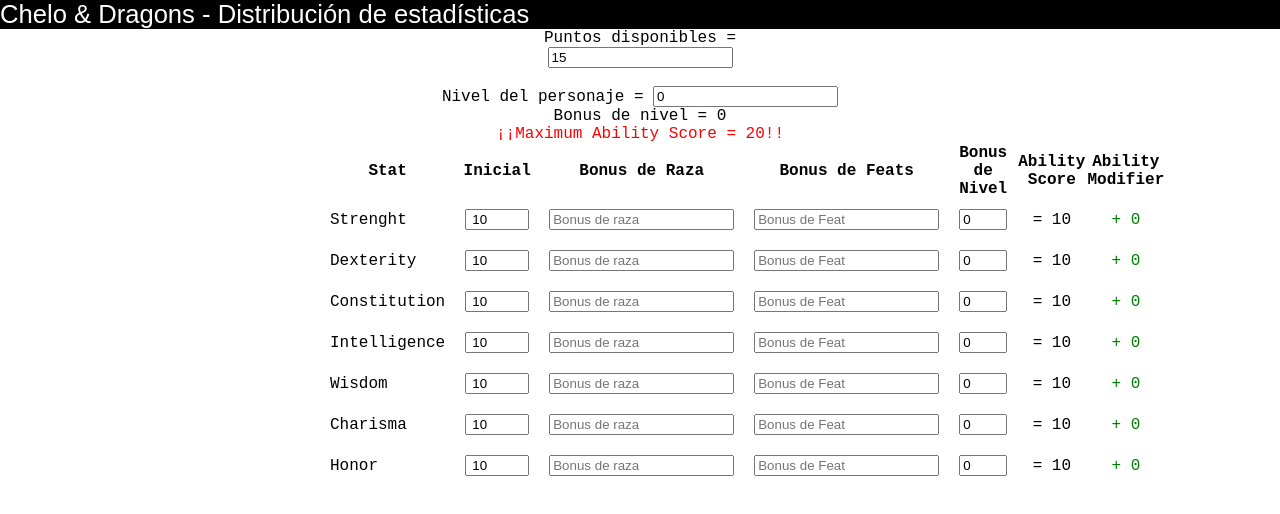
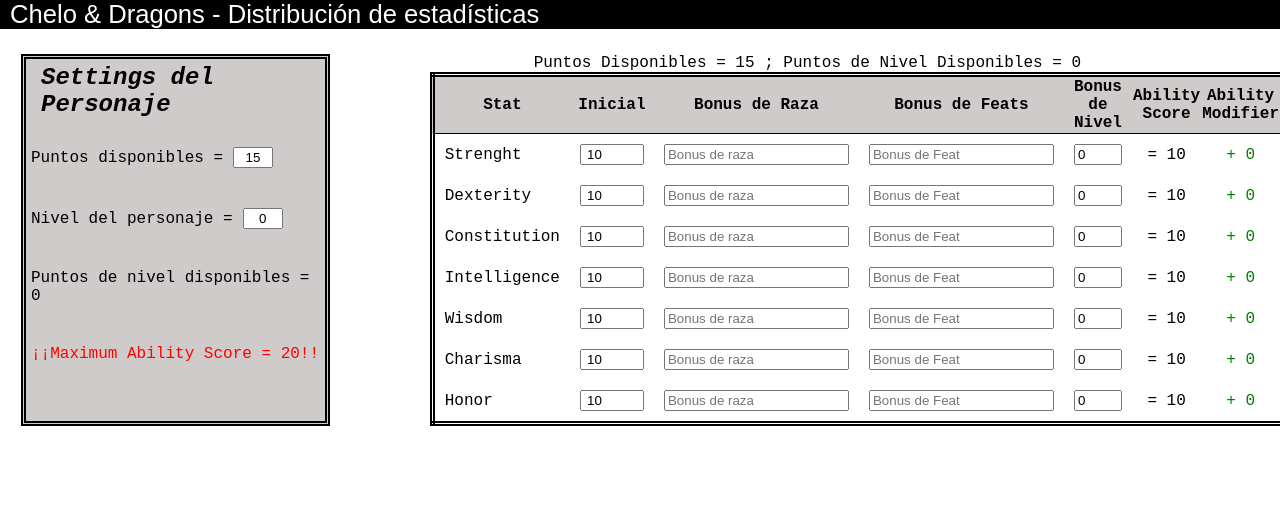
Before and after one commit to juanhosz/dnd_stat_distribution, a React (Create React App) app: page / in a window 1280 px wide. Shown: the top 514 px of the page. Built offline with nearby package versions, Linux system fonts and the light colour scheme.

Commit message:
move settings to left, improve css styling

```diff
--- a/src/components/StatFrame.tsx
+++ b/src/components/StatFrame.tsx
@@ -112,18 +112,23 @@ export const StatFrame = () =>{
 
     return (
       <div className={tableStyle.body_container}>
-        <div>
-          <div>Puntos disponibles = </div>
-          <input value={settings.PuntosDisponibles} onChange={e => setSettings({...settings, "PuntosDisponibles":Number(e.target.value)})}></input>
-          <div></div>
-          <br></br>
-          <div>
-          Nivel del personaje = <input value = {settings.Nivel} placeholder='Nivel' onChange={e => actualizarBonusNivel(Number(e.target.value))}></input>
+        <div className={tableStyle.settingsStyle}>
+          <div className={tableStyle.settingsTitle}>Settings del Personaje</div>
+          <div className={tableStyle.settingsBody}>
+            <div>
+              Puntos disponibles =
+              <input value={settings.PuntosDisponibles} onChange={e => setSettings({...settings, "PuntosDisponibles":Number(e.target.value)})}></input>
+            </div>
+            <div>
+              Nivel del personaje =
+              <input value = {settings.Nivel} placeholder='Nivel' onChange={e => actualizarBonusNivel(Number(e.target.value))}></input>
+            </div>
+            <div> Puntos de nivel disponibles = {settings.BonusNivel}</div>
+            <div style={{'color':'red'}}> ¡¡Maximum Ability Score = {settings.AbilityScoreMaximo}!!</div>
           </div>
-          <div> Bonus de nivel = {settings.BonusNivel}</div>
-          <div style={{'color':'red'}}> ¡¡Maximum Ability Score = {settings.AbilityScoreMaximo}!!</div>
         </div>
         <div>
+          <div>Puntos Disponibles = {settings.PuntosDisponibles} ; Puntos de Nivel Disponibles = {settings.BonusNivel}</div>
           <table id = {"table-id"} className={tableStyle.table_format}>
             <thead>
               <tr>
--- a/src/components/stat_box.tsx
+++ b/src/components/stat_box.tsx
@@ -91,7 +91,7 @@ export const StatBox = (props: any) =>{
     },[estadistica_final])
 
     function setBonusNivelFuncion(stat:any){
-        BonusNivelFuncion(stat,atributosNivel,settings,estadistica_final,setAtributosNivel,setSettings,statName,nombreStat);
+        BonusNivelFuncion(stat,atributosNivel,settings,estadistica_final,setAtributosNivel,setSettings,statName,nombreStat,atributos);
         return;
     }
 
--- a/src/styles/table.module.css
+++ b/src/styles/table.module.css
@@ -1,26 +1,92 @@
+
 .body_container{
     text-align: center;
-    width: 50%;
+    width: 100%;
     height:auto;
     position: center;
     margin:0 auto;
     background-color: transparent;
     font-family:OCR A Std, monospace;
+    display: flex;
+    padding-top: 25px;
+    padding-left: 5px;
   }
 
-.table_format{
-    border-spacing: 15px;
-    border-color: aqua;
-    border-collapse: collapse;
-    height: 100%;
+
+
+.settingsStyle{
+  text-align: left;
+  border-color: black;
+  border-style: double;
+  border-width: 5px;
+  padding: 5px;
+  margin-left: 1rem;
+  height: auto;
+  background-color: rgb(207, 203, 203);
 }
 
-.table_format thead tr{
-    background-color: transparent;
-    color: black;
+.settingsTitle{
+  color: black;
+  font-style: italic;
+  font-size: 24px;
+  font-weight: bold;
+  margin-left: 10px;
+  background-color: transparent;
 }
 
-.table_format tbody td{
+.settingsBody{
+  margin-top: 10%;
+  display: flex;
+  width: 100%;
+  flex-direction: column;
+  gap: 40px;
+  background-color: transparent;
+
+}
+.settingsBody input{
+  width: 2rem;
+  justify-content: center;
+  text-align: center;
+  margin-left: 10px;
+}
+
+.table_format{
+    border-spacing: 10px 0;
+    border-collapse: collapse;
+    height: auto;
+    margin-left: 100px;
+    border-color: black;
+    border-style: double;
+    border-width: 5px;
+    padding: 5px;
+    width: 50vw;
+}
+
+.table_format thead{
+  border-bottom: 1px solid black;
+}
+
+.table_format thead tr{ /*Este div controla todo el header de la tabla*/
+  background: rgb(207, 203, 203);
+  background-repeat: no-repeat;
+}
+
+.table_format thead th{ /*Este div controla los titulkos individuales*/
+    color: black;
+    word-wrap: break-word;
+    overflow-wrap: break-word;
+    width: min-content;
+}
+
+.table_format tbody td{ /*Este controla cada columna individualmente*/
     background-color: transparent;
     padding: 10px;
 }
+
+.table_format tbody tr:nth-child(even){
+  background: transparent
+}
+
+.table_format tbody tr:nth-child(odd){
+  background: transparent
+}
--- a/src/styles/title.module.css
+++ b/src/styles/title.module.css
@@ -15,4 +15,5 @@
     font-family: Papyrus,fantasy;
     color: white;
     background-color: black;
+    padding-left: 10px;
   }
--- a/src/utils/statCalculatorModule.tsx
+++ b/src/utils/statCalculatorModule.tsx
@@ -103,7 +103,11 @@ export function verificarSiUtilizanMasPuntos(inicial: number, final: number){
     return Number(puntos_utilizados);
 }
 
-export  function BonusNivelFuncion(stat:any,atributosNivel:Personaje,settings:Atributos,estadistica_final:number,setAtributosNivel:any,setSettings:any,statName:keyof Personaje, nombreStat:string){
+export  function BonusNivelFuncion(stat:any,
+    atributosNivel:Personaje,
+    settings:Atributos,
+    estadistica_final:number,
+    setAtributosNivel:any,setSettings:any,statName:keyof Personaje, nombreStat:string, atributos:Personaje){
     let bonus_final = Number(stat);
     let bonus_inicial = Number(atributosNivel[statName]);
     let ptos_disponibles = Number(settings.BonusNivel);
@@ -115,15 +119,15 @@ export  function BonusNivelFuncion(stat:any,atributosNivel:Personaje,settings:At
         }
 
         for (let i = bonus_inicial; i < bonus_final;i++){
-            if (puntos_adicionales + estadistica_final === settings.AbilityScoreMaximo || //?Condicion si se llega al maximo ability score
+            if (atributos[statName] + atributosNivel[statName] + puntos_adicionales === settings.AbilityScoreMaximo || //?Condicion si se llega al maximo ability score
                 puntos_utilizados === ptos_disponibles || //? Condicion si se utilizan todos los puntos disponibles
-                (settings.AbilityScoreMaximo === 35 && estadistica_final + puntos_adicionales >= 30 && puntos_utilizados + 2 > ptos_disponibles)){
+                (settings.AbilityScoreMaximo === 35 && atributos[statName] + atributosNivel[statName] + puntos_adicionales >= 30 && puntos_utilizados + 2 > ptos_disponibles)){
                 //?Condicion si se llega al maximo ability score y no hay puntos disponibles
                 setAtributosNivel({...atributosNivel, [nombreStat]:bonus_inicial+puntos_adicionales});
                 setSettings({...settings, "BonusNivel":ptos_disponibles-puntos_utilizados});
                 return;
             }
-            if (settings.AbilityScoreMaximo === 35 && estadistica_final + puntos_adicionales >= 30){
+            if (settings.AbilityScoreMaximo === 35 && atributos[statName] + atributosNivel[statName] + puntos_adicionales >= 30){
                 puntos_utilizados = puntos_utilizados +2;
             }
             else{
@@ -138,7 +142,7 @@ export  function BonusNivelFuncion(stat:any,atributosNivel:Personaje,settings:At
     }
     else{
         for (let i = bonus_inicial; i > bonus_final;i--){
-            if (estadistica_final - puntos_adicionales > 30){
+            if (atributos[statName] + atributosNivel[statName] - puntos_adicionales> 30){
                 puntos_utilizados = puntos_utilizados + 2;
             }
             else{
```
